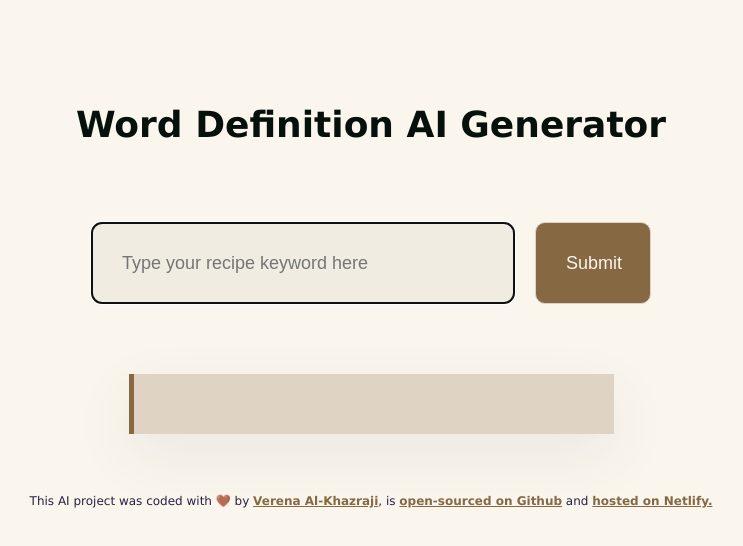
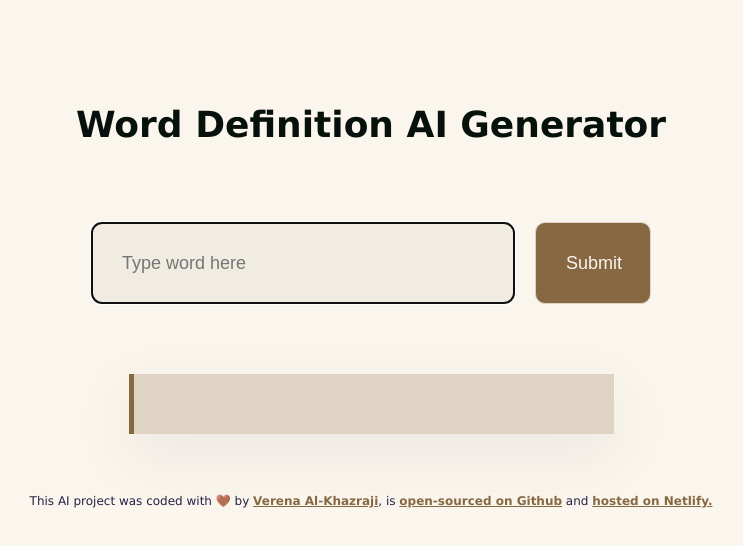
Before and after one commit to verenx/ai-definitions-generator, a plain HTML site: page index.html in a window 1280 px wide. Shown: the whole page, without its empty margins (269-1012 px from the left). Drawn offline with nearby package versions, Linux system fonts and the light colour scheme.

Commit message:
Update index.html

```diff
--- a/index.html
+++ b/index.html
@@ -13,7 +13,7 @@
 
     <main>
         <form action="" id="generate-definition-form">
-            <input type="text" placeholder="Type your recipe keyword here" autofocus required class="search-field" />
+            <input type="text" placeholder="Type word here" autofocus required class="search-field" />
             <input type="submit" class="submit-button" />
         </form>
 
```
